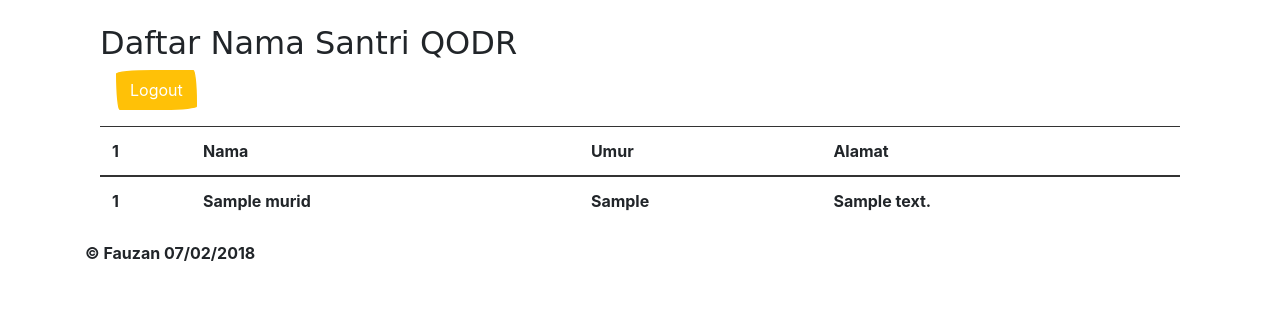
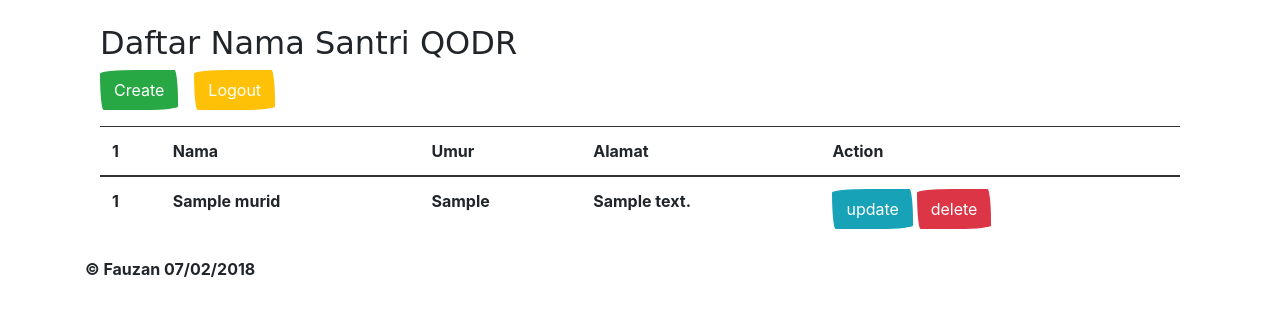
Before and after one commit to ozankaze/php_latihan, a PHP site: page / in a window 1280 px wide. Shown: the part 116-432 px from the top of the page. Run offline with PHP 8.4, Linux system fonts and the light colour scheme; the visitor is signed in with stand-in values (Sample User, id 1); tables that the repository leaves empty or names only in its code hold one stand-in row (values such as "Sample post"); some web fonts are replaced.

Commit message:
role admin

```diff
--- a/index.php
+++ b/index.php
@@ -18,14 +18,14 @@ $students = mysqli_query($link, $query);
 <div class="container">
 <table class="table">
   <h2>Daftar Nama Santri QODR</h2>
-  <!-- <a href="create.php" class="btn btn-success mb-3">Create</a> -->
+  <a href="create.php" class="btn btn-success mb-3">Create</a>
   <a href="logout.php" class="btn btn-warning mb-3 ml-3">Logout</a>
   <thead class="table-primary">
     <th scope="row">1</th>
     <th scope="row">Nama</th>
     <th scope="row">Umur</th>
     <th scope="row">Alamat</th>
-    <!-- <th scope="row">Action</th> -->
+    <th scope="row">Action</th>
   </thead>
   <tbody>
     <?php foreach( $students as $student ) : ?>
@@ -34,10 +34,10 @@ $students = mysqli_query($link, $query);
             <td><?php echo $student['nama'] ?></td>
             <td><?php echo $student['umur'] ?></td>
             <td><?php echo $student['alamat'] ?></td>
-            <!-- <td>
+            <td>
               <a href="update.php?id=<?php echo $student['id'] ?>" class="btn btn-info">update</a>
               <a href="delete.php?id=<?php echo $student['id'] ?>" class="btn btn-danger">delete</a>
-            </td> -->
+            </td>
         </tr>
     <?php endforeach ?>
   </tbody>
--- a/login.php
+++ b/login.php
@@ -9,6 +9,7 @@ if( isset($_POST['submit']) ) {
 
     if( cek_role($email) ) {
         // echo 'berhasil';
+        $_SESSION['email'] = $email;
         header('Location: adminindex.php');
     } else {
         // cek data
```
